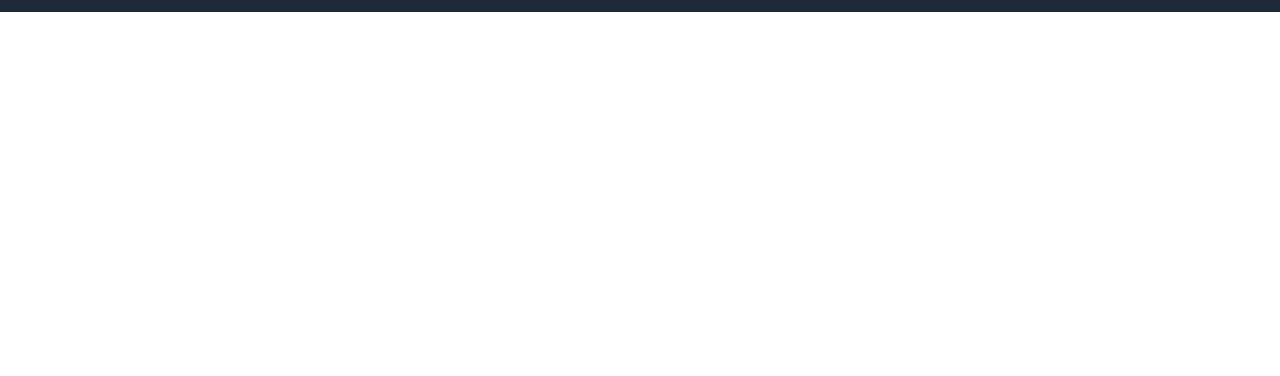
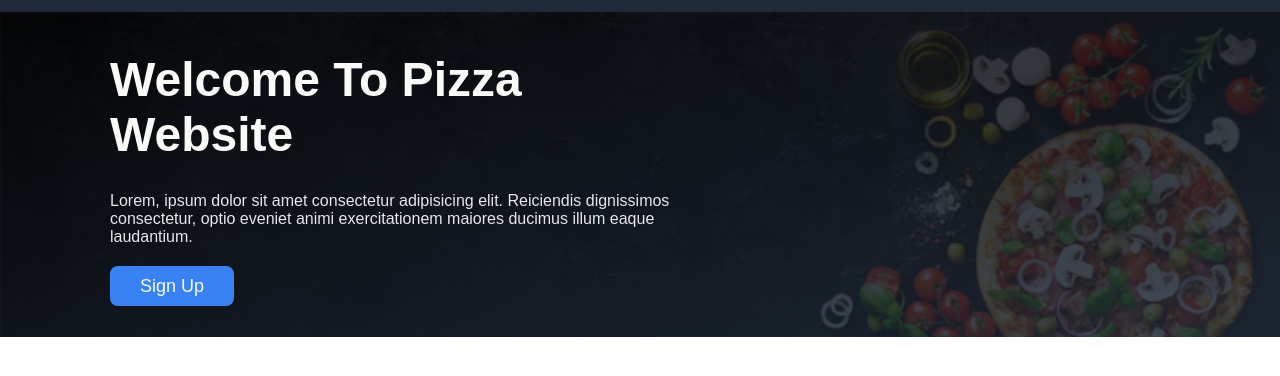
Before and after one commit to Naoufal-Aziane/Oddin-landing-page, a plain HTML site: page index.html in a window 1280 px wide. Shown: the part 68-444 px from the top of the page. Drawn offline with Linux system fonts and the light colour scheme.

Commit message:
Create the header/hero

```diff
--- a/index.html
+++ b/index.html
@@ -22,5 +22,18 @@
         </ul>
       </div>
     </nav>
+    <header class="hero">
+      <div class="container">
+        <div>
+          <h1>Welcome To Pizza Website</h1>
+          <p>
+            Lorem, ipsum dolor sit amet consectetur adipisicing elit. Reiciendis
+            dignissimos consectetur, optio eveniet animi exercitationem maiores
+            ducimus illum eaque laudantium.
+          </p>
+          <a href="#" class="btn">Sign Up</a>
+        </div>
+      </div>
+    </header>
   </body>
 </html>
--- a/style.css
+++ b/style.css
@@ -4,16 +4,25 @@
     padding: 0;
     box-sizing: border-box;
 }
+
+body{
+    font-family: sans-serif;
+}
+
+/* Utilities Classes */
 .container{
     width: 1100px;
     margin: 0 auto;
     padding: 10px 20px;
 }
-
-body{
-    font-family: sans-serif;
+.btn{
+    background-color: #3882f6;
+    color: #f9faf8;
+    text-decoration: none;
+    font-size: 18px;
+    padding: 10px 30px;
+    border-radius: 8px;
 }
-
 /* Navbar */
 
 .navbar{
@@ -39,3 +48,33 @@ body{
     font-size: 18px;
     text-decoration: none;
 }
+
+/* Hero */
+
+.hero{
+    background: linear-gradient(
+        to right bottom,
+        rgba(0, 0, 0, 0.855),
+        #1f2937d5
+      ),
+      url("./imgs/bg-pizza.jpg") top/cover;
+
+}
+
+
+.hero h1{
+    font-weight: bold;
+    font-size: 48px;
+    color: #f9faf8;
+    margin-bottom: 15px;
+}
+.hero p {
+    color: #e5e7eb;
+}
+.hero .container div {
+    width: 55%;
+    padding: 30px 0;
+}
+.hero .container div *{
+    margin-bottom:30px ;
+}
```
